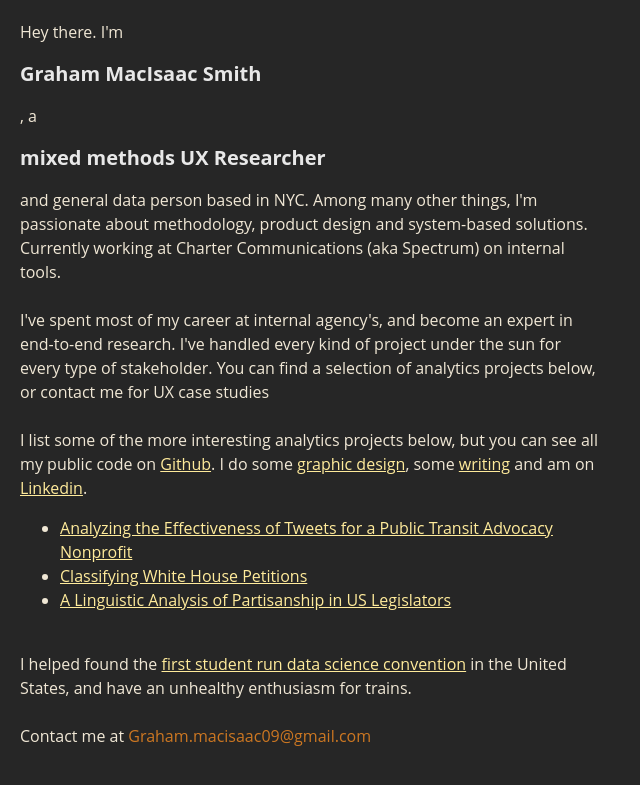
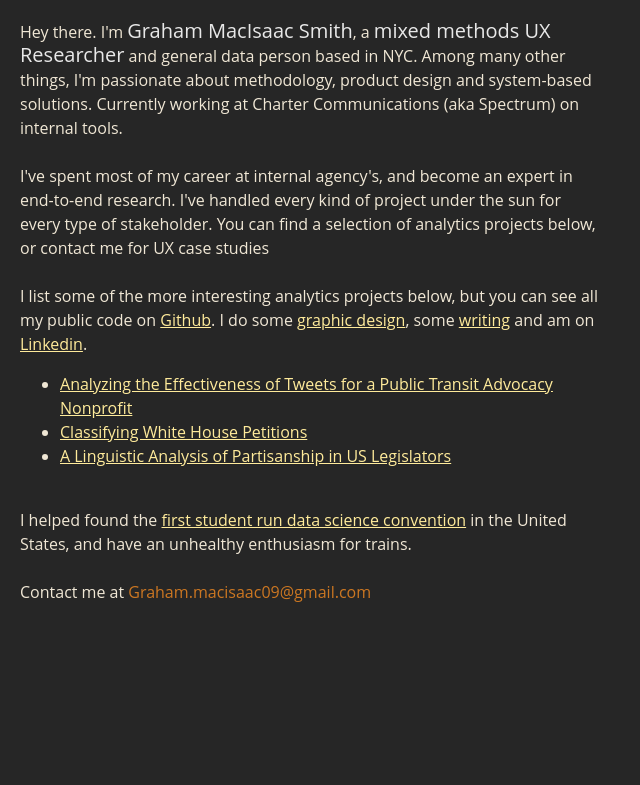
Before and after one commit to johnnycopes/graham-macisaac, a Jekyll site: the page index.html, which Jekyll copies as it is, in a window 1280 px wide. Shown: the top 785 px of the page, without its empty margins (0-640 px from the left). Built offline with Jekyll 4.4.1, drawn with Linux system fonts in a browser that asks for light colours.

Commit message:
Update index.html

```diff
--- a/index.html
+++ b/index.html
@@ -32,7 +32,7 @@
 			color:  #E8E8E8;
 			margin-bottom:  8px;
 	}
-	h3{
+	x3{
 			font-size:  20px;
 			color:  #E8E8E8;
 			line-height: 100%
@@ -47,7 +47,7 @@
 </head>
 <body>
 <p>
-Hey there. I'm <h3>Graham MacIsaac Smith</h3>, a <h3>mixed methods UX Researcher</h3> and general data person based in NYC. Among many other things, I'm passionate about methodology, product design and system-based solutions. Currently working at Charter Communications (aka Spectrum) on internal tools.<br>
+Hey there. I'm <x3>Graham MacIsaac Smith</x3>, a <x3>mixed methods UX Researcher</x3> and general data person based in NYC. Among many other things, I'm passionate about methodology, product design and system-based solutions. Currently working at Charter Communications (aka Spectrum) on internal tools.<br>
 <br>
 I've spent most of my career at internal agency's, and become an expert in end-to-end research. I've handled every kind of project under the sun for every type of stakeholder. You can find a selection of analytics projects below, or contact me for UX case studies<br>
 <br>
```
